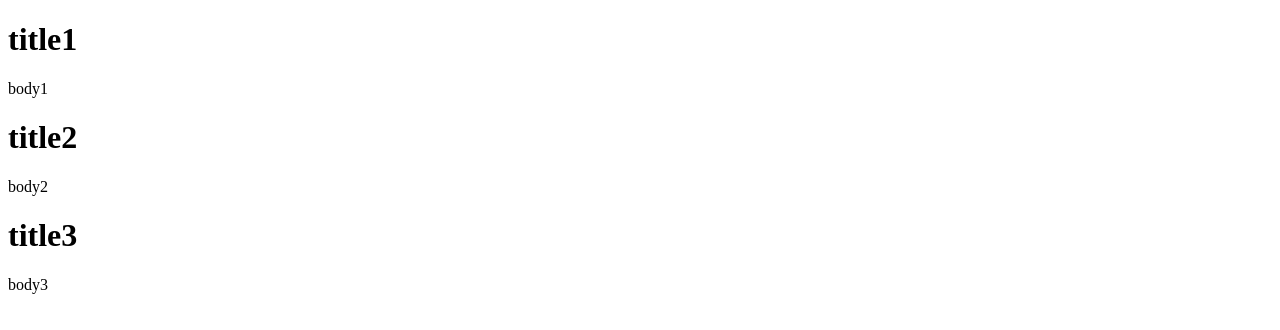
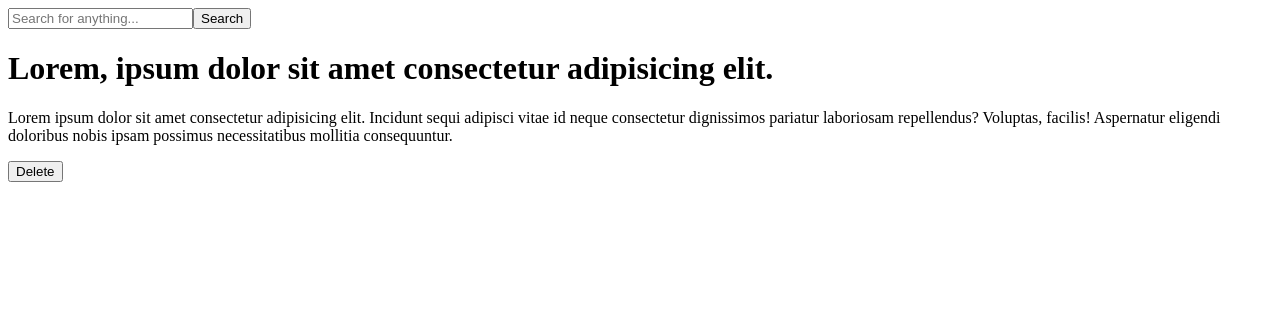
Before and after one commit to amh6281/TypeScript-Tutorial, a React (Vite) app: page / in a window 1280 px wide. Shown: the top 330 px of the page. Built offline with nearby package versions, Linux system fonts and the light colour scheme.

Commit message:
React event handler type 지정 2022.06.17
Typescript에서 event handler type을 학습하는 예제

```diff
--- a/src/App.tsx
+++ b/src/App.tsx
@@ -1,9 +1,10 @@
+import Event from "./components/Event";
 import PostList from "./components/PostList/PostList";
 
 function App() {
   return (
     <div>
-      <PostList />
+      <Event />
     </div>
   );
 }
--- /dev/null
+++ b/src/components/Event.tsx
@@ -0,0 +1,40 @@
+import React from "react";
+
+const Event = () => {
+  const handleClick = (e: React.MouseEvent<HTMLButtonElement>) => {
+    e.preventDefault();
+    console.log("Searched");
+  };
+
+  const handleChange = (e: React.ChangeEvent<HTMLInputElement>) => {
+    console.log(e.target.value);
+  };
+
+  const handleDelete = (e: React.MouseEvent<HTMLButtonElement>, id: number) => {
+    e.preventDefault();
+    console.log(`Post ${id} has been deleted`);
+  };
+
+  return (
+    <div>
+      <form>
+        <input
+          type="text"
+          placeholder="Search for anything..."
+          onChange={handleChange}
+        />
+        <button onClick={handleClick}>Search</button>
+      </form>
+      <h1>Lorem, ipsum dolor sit amet consectetur adipisicing elit.</h1>
+      <p>
+        Lorem ipsum dolor sit amet consectetur adipisicing elit. Incidunt sequi
+        adipisci vitae id neque consectetur dignissimos pariatur laboriosam
+        repellendus? Voluptas, facilis! Aspernatur eligendi doloribus nobis
+        ipsam possimus necessitatibus mollitia consequuntur.
+      </p>
+      <button onClick={(e) => handleDelete(e, 1)}>Delete</button>
+    </div>
+  );
+};
+
+export default Event;
```
